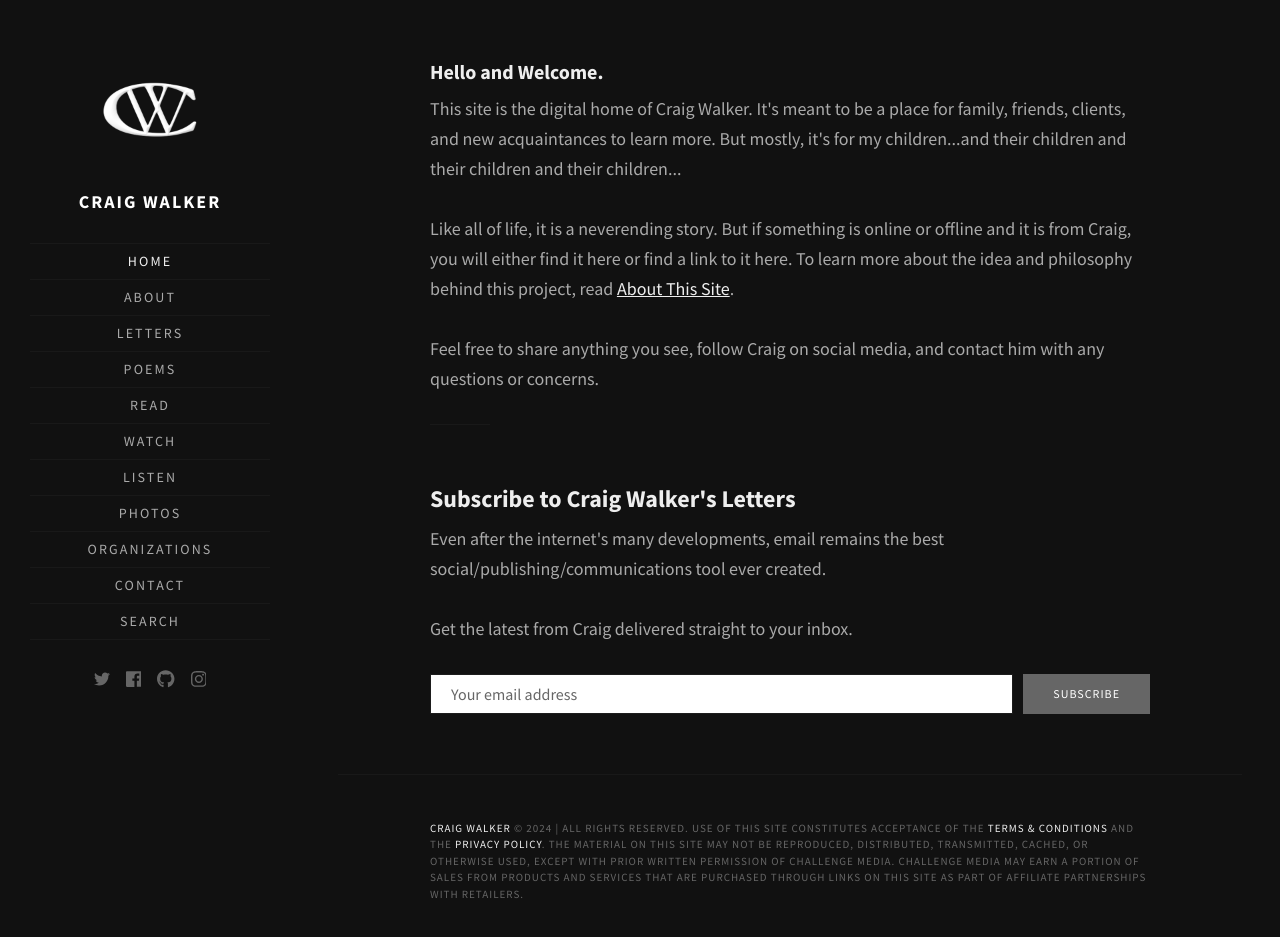
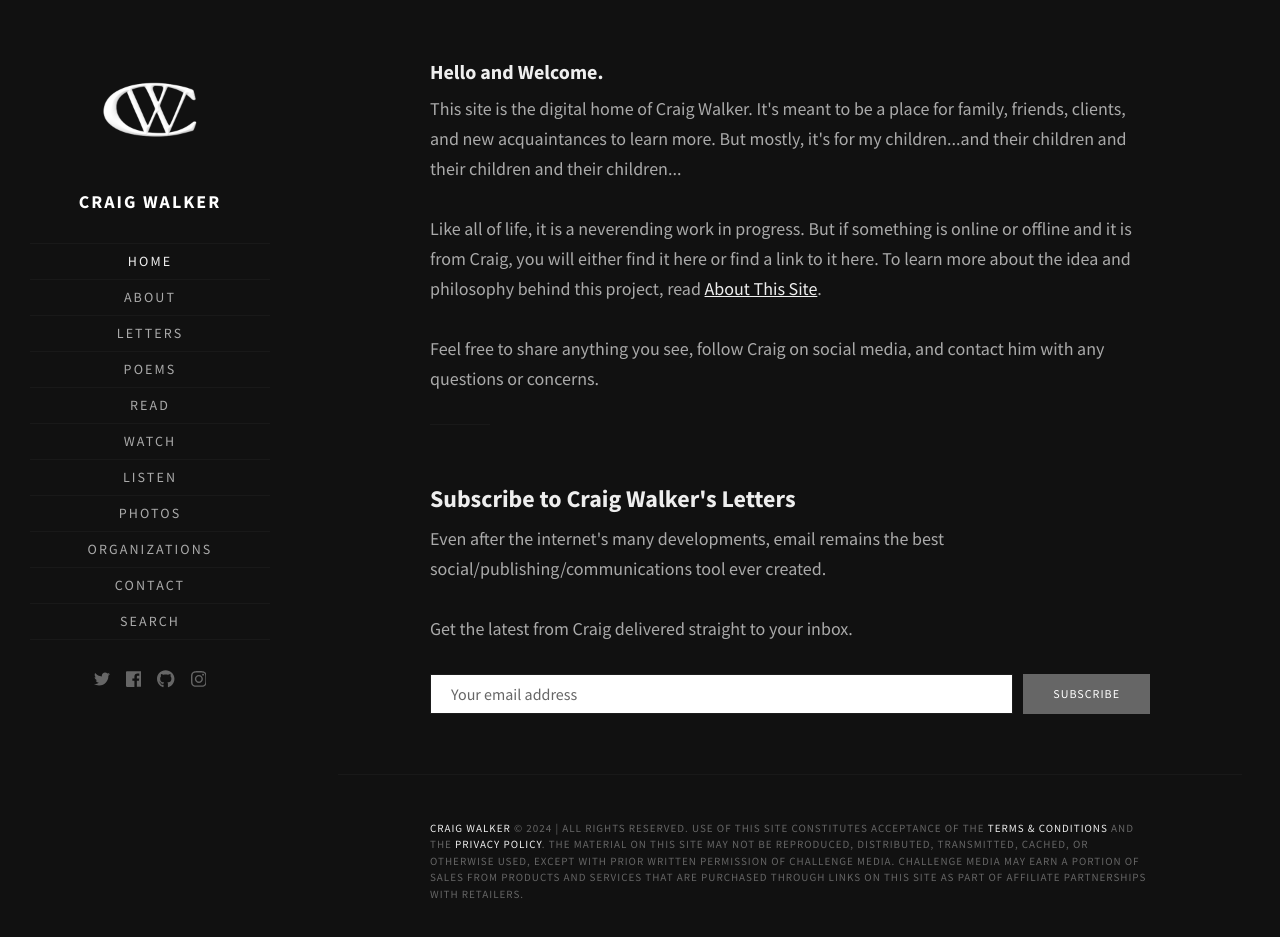
Before and after one commit to walkercraig/walkercraig, a Jekyll site: the page built from index.html, in a window 1280 px wide and 962 px high. Shown: the top 937 px of the window. Built offline with Jekyll 4.4.1, drawn with Linux system fonts in a browser that asks for light colours; some web fonts are replaced; the list of posts is cut into pages by our own code.

Commit message:
Update index.html

```diff
--- a/index.html
+++ b/index.html
@@ -10,7 +10,7 @@
     <div class="hero inner">
         <h3>{{ site.author.greetings }}</h3>
         <p>This site is the digital home of Craig Walker. It's meant to be a place for family, friends, clients, and new acquaintances to learn more. But mostly, it's for my children...and their children and their children and their children...</p>
-        <p>Like all of life, it is a neverending story. But if something is online or offline and it is from Craig, you will either find it here or find a link to it here. To learn more about the idea and philosophy behind this project, read <a rel="me" href="https://walkercraig.com/aboutsite.html">About This Site</a>.</p>
+        <p>Like all of life, it is a neverending work in progress. But if something is online or offline and it is from Craig, you will either find it here or find a link to it here. To learn more about the idea and philosophy behind this project, read <a rel="me" href="https://walkercraig.com/aboutsite.html">About This Site</a>.</p>
         <p>Feel free to share anything you see, follow Craig on social media, and contact him with any questions or concerns.</p>
     </div>
 
```
